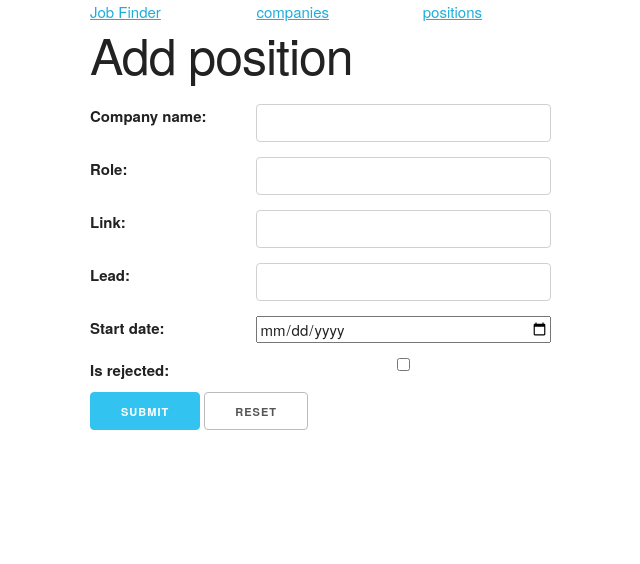
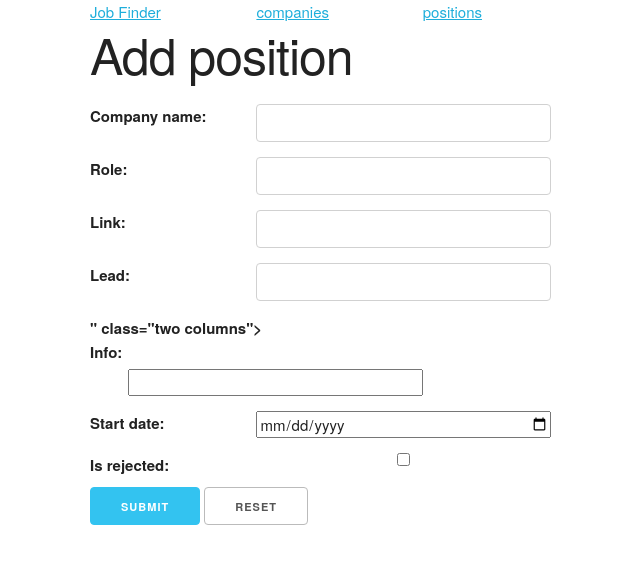
Before and after one commit to moshe742/job_finder, a Django app: page /position-add in a window 1280 px wide. Shown: the top 564 px of the page, without its empty margins (70-710 px from the left). Run offline with Django 4.2, Linux system fonts and the light colour scheme.

Commit message:
add field to form

```diff
--- a/job_finder/jobs/templates/jobs/position-form.html
+++ b/job_finder/jobs/templates/jobs/position-form.html
@@ -21,6 +21,10 @@
         <input id="{{ form.lead.name }}" type="text" name="{{ form.lead.name }}" value="{% if form.lead.value %}{{ form.lead.value }}{% endif %}" class="four columns" />
     </div>
     <div class="row">
+        <label for="{{ form.info }}" class="two columns">{{ form.info.label_tag }}</label>
+        <input id="{{ form.info.name }}" type="textarea" name="{{ form.info.name }}" value="{% if form.info.value %}{{ form.info.value }}{% endif %}" class="four columns" />
+    </div>
+    <div class="row">
         <label for="{{ form.start_date.name }}" class="two columns">{{ form.start_date.label_tag }}</label>
         <input id="{{ form.start_date.name }}" type="date" name="{{ form.start_date.name }}" value="{{ form.start_date.value | date:'Y-m-d' }}" class="four columns" />
     </div>
```
